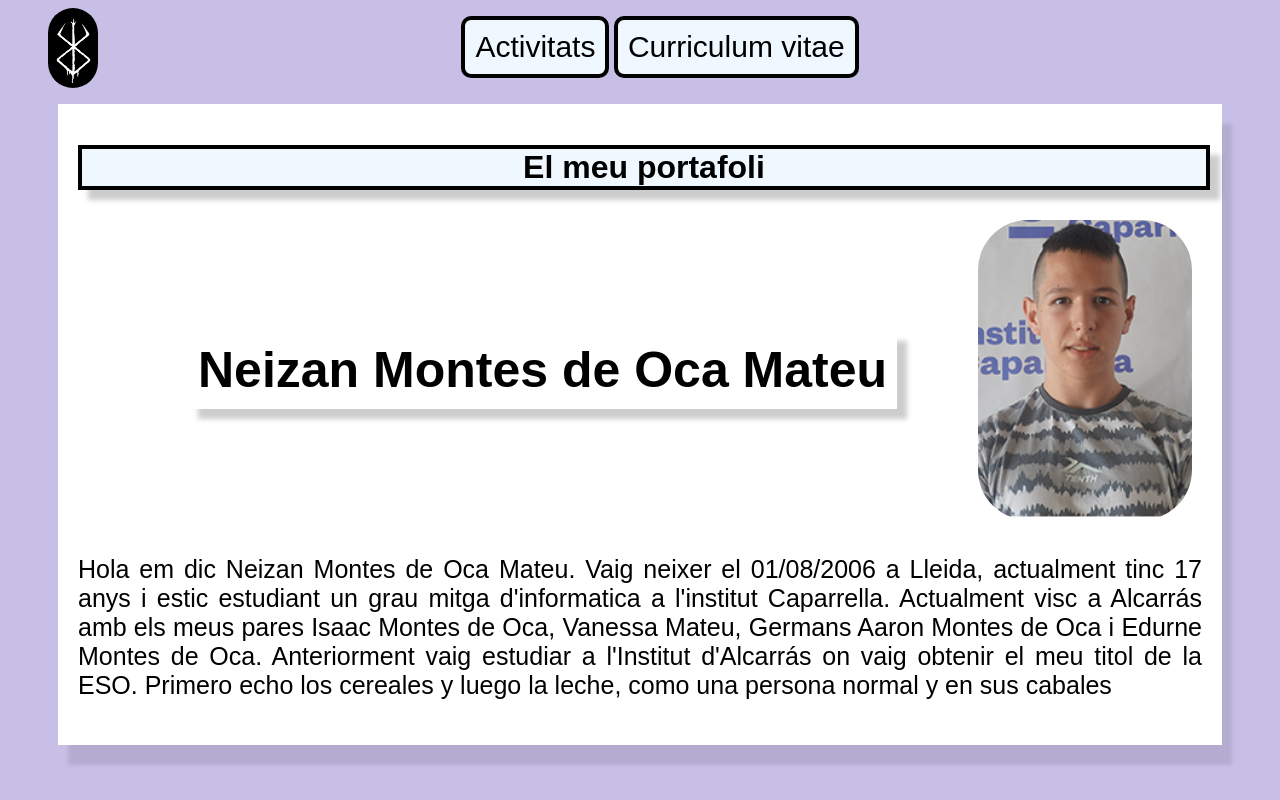
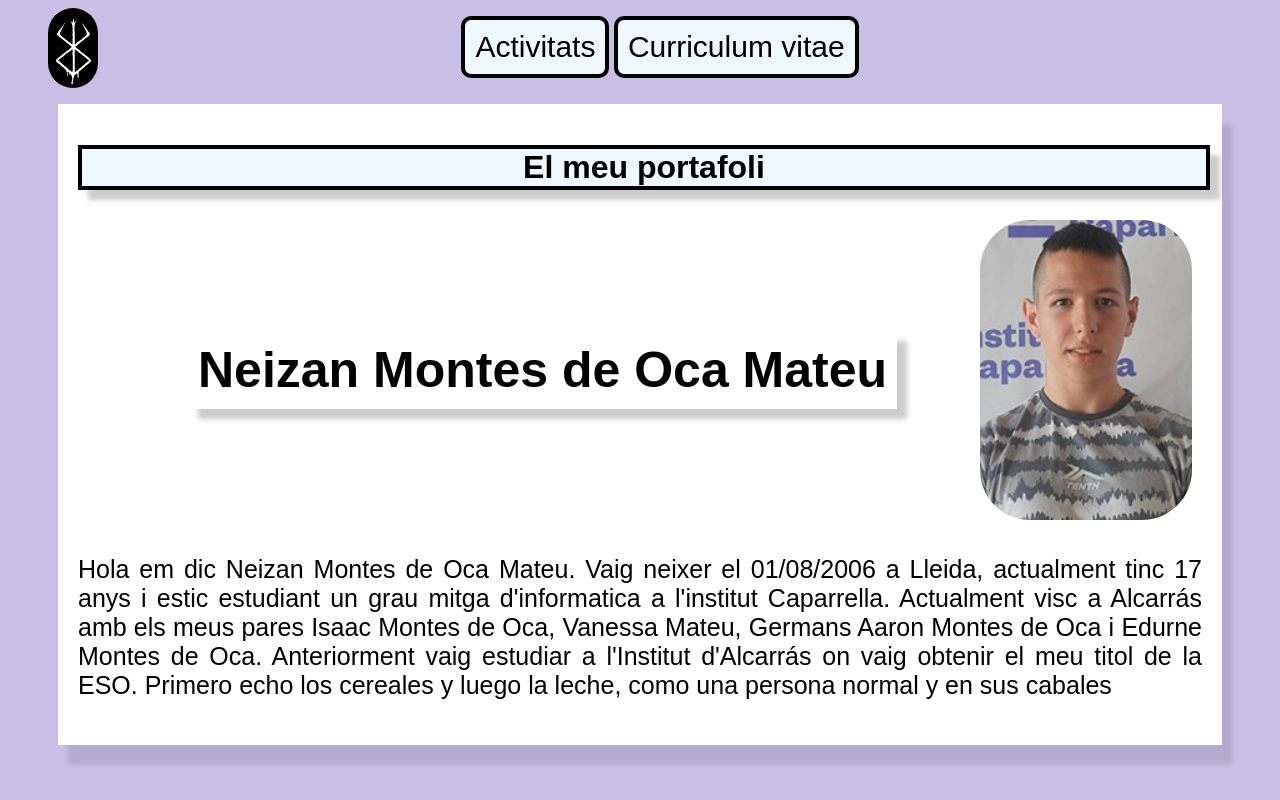
Before and after one commit to NeizanMM/web, a plain HTML site: page index.html in a window 1280 px wide. Drawn offline with Linux system fonts and the light colour scheme.

Commit message:
hnsdfjhbv

```diff
--- a/index.html
+++ b/index.html
@@ -110,7 +110,7 @@ font-family: 'Arial'">
         <ul>
             <li><a href="activitats/porta_foli/activitats.html">Activitats</a></li>
             <li><a href="activitats/porta_foli/Curriculum.html">Curriculum vitae</a></li>
-            <img src="./activitats/porta_foli/imagen/si.png" width="50" height="80" class="qw">
+            <img src="activitats/porta_foli/imagen/berserk.jpg" width="50" height="80" class="qw">
         </ul>
     </nav>
 </header>
@@ -120,7 +120,7 @@ font-family: 'Arial'">
     <h1>El meu portafoli</h1>
     <div class="encabezado">
     <h2>Neizan Montes de Oca Mateu</h2>
-    <img src="./activitats/porta_foli/imagen/Captura.png" alt="Imagen">
+    <img src="activitats/porta_foli/imagen/Neizan.jpg" alt="Imagen">
     </div>
     <p>Hola em dic Neizan Montes de Oca Mateu. Vaig neixer el 01/08/2006 a Lleida, actualment tinc 17 anys i estic estudiant un grau mitga d'informatica a l'institut Caparrella.
         Actualment visc a Alcarrás amb els meus pares Isaac Montes de Oca, Vanessa Mateu, Germans Aaron Montes de Oca i Edurne Montes de Oca. Anteriorment vaig estudiar a l'Institut d'Alcarrás on vaig obtenir el meu titol de la ESO. Primero echo los cereales y luego la leche, como una persona normal y en sus cabales</p>
```
Also changed, not shown: activitats/porta_foli/imagen/Captura.PNG (deleted), activitats/porta_foli/imagen/Neizan.jpg (added), activitats/porta_foli/imagen/berserk.jpg (added), activitats/porta_foli/imagen/hola.png (deleted), activitats/porta_foli/imagen/si.png (deleted).
